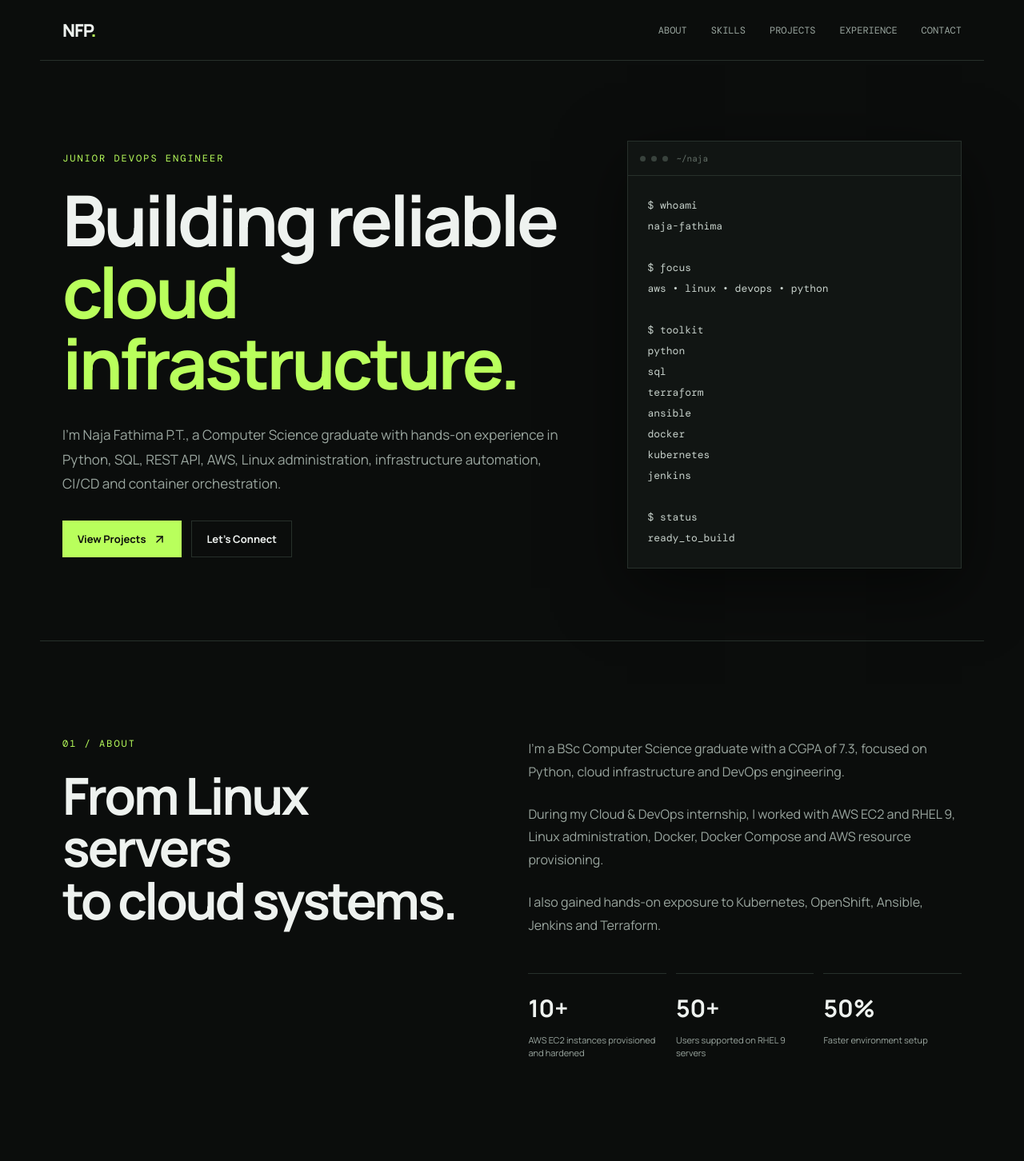
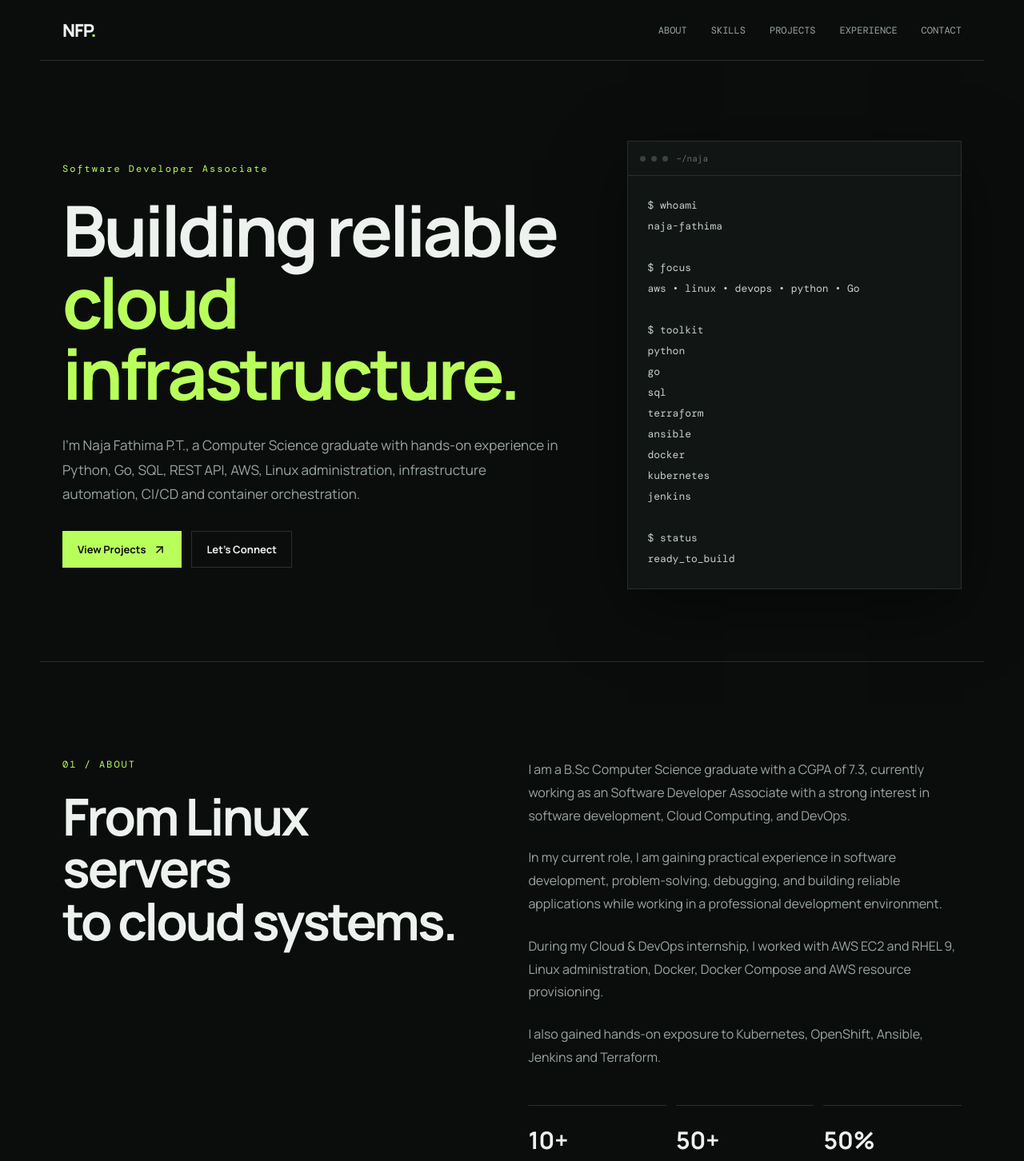
Before and after one commit to najafathima9992/naja-portfolio, a React (Vite) app: page / in a window 1280 px wide. Shown: the top 1452 px of the page at 80% size. Built offline with nearby package versions, Linux system fonts and the light colour scheme.

Commit message:
added my current role to main.jsx

```diff
--- a/src/main.jsx
+++ b/src/main.jsx
@@ -378,7 +378,7 @@ function App() {
           <div className="hero-content">
 
             <p className="eyebrow">
-              JUNIOR DEVOPS ENGINEER
+              Software Developer Associate
             </p>
 
             <h1>
@@ -389,7 +389,7 @@ function App() {
 
             <p className="hero-description">
               I'm Naja Fathima P.T., a Computer Science graduate
-              with hands-on experience in Python, SQL, REST API, AWS, Linux administration,
+              with hands-on experience in Python, Go, SQL, REST API, AWS, Linux administration,
               infrastructure automation, CI/CD and container
               orchestration.
             </p>
@@ -438,10 +438,11 @@ function App() {
 naja-fathima
 
 $ focus
-aws • linux • devops • python
+aws • linux • devops • python • Go
 
 $ toolkit
 python
+go
 sql
 terraform
 ansible
@@ -483,9 +484,11 @@ ready_to_build`}
           <div className="about-content">
 
             <p>
-              I'm a BSc Computer Science graduate with a
-              CGPA of 7.3, focused on Python, cloud infrastructure
-              and DevOps engineering.
+              I am a B.Sc Computer Science graduate with a CGPA of 7.3, currently working as an Software Developer Associate with a strong interest in software development, Cloud Computing, and DevOps.
+            </p>
+
+            <p>
+              In my current role, I am gaining practical experience in software development, problem-solving, debugging, and building reliable applications while working in a professional development environment.
             </p>
 
             <p>
```
